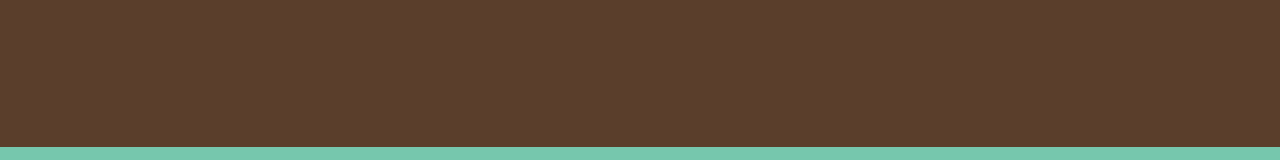
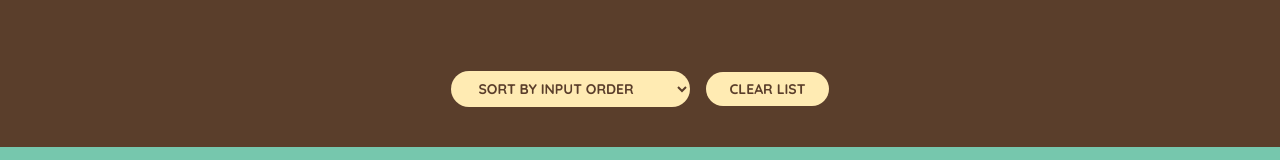
Before and after one commit to Karthik-dev-js/travel-packing-list, a React (Create React App) app: page / in a window 1280 px wide. Shown: the part 559-719 px from the top of the page. Built offline with nearby package versions, Linux system fonts and the light colour scheme.

Commit message:
add feature sorting and clearing list items

```diff
--- a/src/App.js
+++ b/src/App.js
@@ -23,6 +23,18 @@
     );
   }
 
+  function handleClearList() {
+    const confirmed = window.confirm(
+      "Are you sure want to delete all list items?"
+    );
+
+    console.log(confirmed);
+
+    if (confirmed) {
+      setItems([]);
+    }
+  }
+
   return (
     <div className="app">
       <Logo />
@@ -31,6 +43,7 @@
         onDeleteItem={handleDeleteItem}
         onToggleItems={handleToggleItem}
         items={items}
+        onClearList={handleClearList}
       />
       <Stats items={items} />
     </div>
--- a/src/components/PackingList.jsx
+++ b/src/components/PackingList.jsx
@@ -1,11 +1,31 @@
-import React from "react";
+import React, { useState } from "react";
 import Item from "./Item";
 
-const PackingList = ({ items, onDeleteItem, onToggleItems }) => {
+const PackingList = ({ items, onDeleteItem, onToggleItems, onClearList }) => {
+  const [sortBy, setSortBy] = useState("input");
+
+  let sortedItems;
+
+  if (sortBy === "input") {
+    sortedItems = items;
+  }
+
+  if (sortBy === "description") {
+    sortedItems = items
+      .slice()
+      .sort((a, b) => a.description.localeCompare(b.description));
+  }
+
+  if (sortBy === "packed") {
+    sortedItems = items
+      .slice()
+      .sort((a, b) => Number(a.packed) - Number(b.packed));
+  }
+
   return (
     <div className="list">
       <ul>
-        {items.map((item) => (
+        {sortedItems.map((item) => (
           <Item
             onToggleItems={onToggleItems}
             item={item}
@@ -14,6 +34,15 @@
           />
         ))}
       </ul>
+
+      <div className="actions">
+        <select value={sortBy} onChange={(e) => setSortBy(e.target.value)}>
+          <option value="input">Sort by input order</option>
+          <option value="description">Sort by description</option>
+          <option value="packed">Sort by packed status</option>
+        </select>
+        <button onClick={onClearList}>Clear List</button>
+      </div>
     </div>
   );
 };
--- a/src/index.css
+++ b/src/index.css
@@ -82,10 +82,19 @@
   align-items: center;
 }
 
+.actions button,
+.list select {
+  text-transform: uppercase;
+  padding: 0.8rem 2.4rem;
+  font-size: 1.4rem;
+  font-weight: 700;
+  margin: 0 0.8rem;
+}
+
 .list ul {
   list-style: none;
   width: 80%;
-  overflow: scroll;
+  /* overflow: scroll; */
 
   display: grid;
   grid-template-columns: repeat(auto-fit, minmax(250px, 1fr));
```
